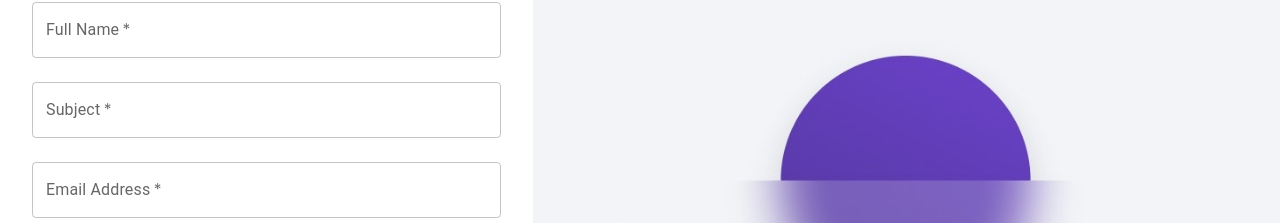
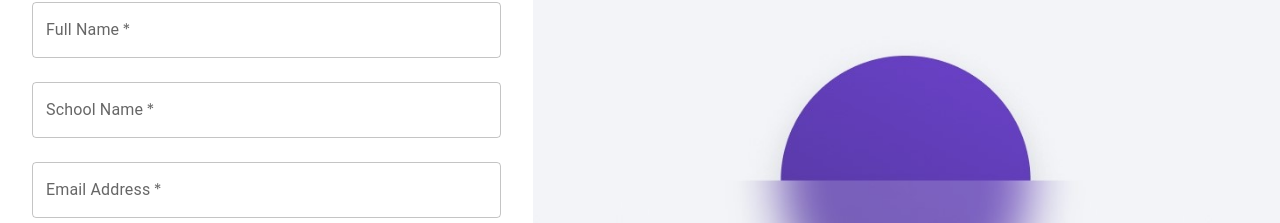
Before and after one commit to Shubham4835anand/School-Management-System, a React (Create React App) app in the folder frontend/: page /Teacherregister in a window 1280 px wide. Shown: the part 200-423 px from the top of the page. Built offline with nearby package versions, Linux system fonts and the light colour scheme.

Commit message:
replced rollNum and subject with schoolName

```diff
--- a/frontend/src/pages/student/StudentRegisterPage.js
+++ b/frontend/src/pages/student/StudentRegisterPage.js
@@ -28,20 +28,19 @@ const StudentRegisterPage = () => {
   const navigate = useNavigate();
 
   const [name, setName] = useState('');
-  const [rollNum, setRollNum] = useState('');
+  const [schoolName, setSchoolName] = useState('');
   const [email, setEmail] = useState('');
   const [password, setPassword] = useState('');
   const [toggle, setToggle] = useState(false);
   const [loader, setLoader] = useState(false);
   const [showPopup, setShowPopup] = useState(false);
   const [message, setMessage] = useState('');
-  const role = 'Student';
 
   const handleInputChange = (e) => {
     const { name, value } = e.target;
 
     if (name === 'name') setName(value);
-    else if (name === 'rollNum') setRollNum(value);
+    else if (name === 'schoolName') setSchoolName(value);
     else if (name === 'email') setEmail(value);
     else if (name === 'password') setPassword(value);
   };
@@ -49,13 +48,13 @@ const StudentRegisterPage = () => {
   const handleSubmit = async (e) => {
     e.preventDefault();
 
-    if (!name || !email || !password || !rollNum) {
+    if (!name || !email || !password || !schoolName) {
       setMessage('All fields are required');
       setShowPopup(true);
       return;
     }
 
-    const data = { name, email, password, rollNum, role };
+    const data = { name, email, password, schoolName };
 
     try {
       const response = await axios.post(
@@ -117,10 +116,10 @@ const StudentRegisterPage = () => {
                 margin='normal'
                 required
                 fullWidth
-                id='rollNum'
-                label='Roll Number'
-                name='rollNum'
-                value={rollNum}
+                id='schoolName'
+                label='School Name'
+                name='schoolName'
+                value={schoolName}
                 onChange={handleInputChange}
               />
               <TextField
--- a/frontend/src/pages/teacher/TeacherRegisterPage.js
+++ b/frontend/src/pages/teacher/TeacherRegisterPage.js
@@ -38,7 +38,7 @@ const TeacherRegisterPage = () => {
   const [name, setName] = useState('');
   const [email, setEmail] = useState('');
   const [password, setPassword] = useState('');
-  const [subject, setSubject] = useState('');
+  const [schoolName, setSchoolName] = useState('');
 
   const [loader, setLoader] = useState(false);
   const [showPopup, setShowPopup] = useState(false);
@@ -47,8 +47,7 @@ const TeacherRegisterPage = () => {
   const [nameError, setNameError] = useState(false);
   const [emailError, setEmailError] = useState(false);
   const [passwordError, setPasswordError] = useState(false);
-  const [subjectError, setSubjectError] = useState(false);
-  const role = 'Teacher';
+  const [schoolNameError, setSchoolNameError] = useState(false);
 
   // Inside TeacherRegisterPage.js
   const handleSubmit = async (e) => {
@@ -58,8 +57,7 @@ const TeacherRegisterPage = () => {
       name,
       email,
       password,
-      subject,
-      role,
+      schoolName,
     };
 
     try {
@@ -86,7 +84,7 @@ const TeacherRegisterPage = () => {
     if (name === 'name') setName(value);
     if (name === 'email') setEmail(value);
     if (name === 'password') setPassword(value);
-    if (name === 'subject') setSubject(value);
+    if (name === 'schoolName') setSchoolName(value);
   };
 
   useEffect(() => {
@@ -145,11 +143,11 @@ const TeacherRegisterPage = () => {
                 margin='normal'
                 required
                 fullWidth
-                id='subject'
-                label='Subject'
-                name='subject'
-                error={subjectError}
-                helperText={subjectError && 'Subject is required'}
+                id='schoolName'
+                label='School Name'
+                name='schoolName'
+                error={schoolNameError}
+                helperText={schoolNameError && 'schoolName is required'}
                 onChange={handleInputChange}
               />
               <TextField
```
